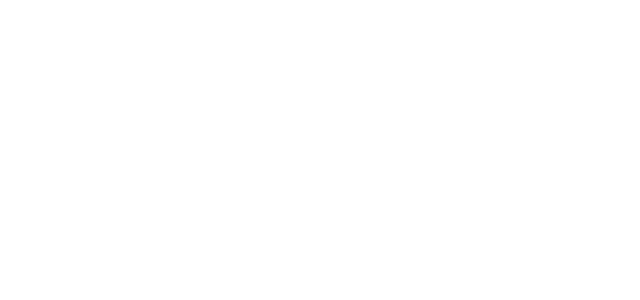
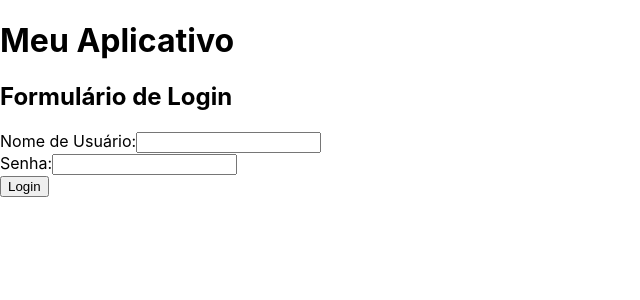
Before and after one commit to andre-rosatto/newtab-newsfinder, a React (Create React App) app: page /login in a window 1280 px wide. Shown: the top 300 px of the page, without its empty margins (0-640 px from the left). Built offline with nearby package versions, Linux system fonts and the light colour scheme.

Commit message:
username & password

```diff
--- a/src/App.js
+++ b/src/App.js
@@ -1,9 +1,15 @@
 import './App.css';
+import React from 'react';
+import ReactDOM from 'react-dom';
+import LoginForm from './components/LoginForm';
 
 export default function App() {
 	return (
-		<div className="App">
-
+		<div>
+			<h1>Meu Aplicativo</h1>
+			<LoginForm />
 		</div>
 	);
 }
+
+ReactDOM.createRoot(document.getElementById('root')).render(<App />);
--- /dev/null
+++ b/src/components/LoginForm.jsx
@@ -0,0 +1,57 @@
+import React, {useState} from "react";
+
+const LoginForm = () => {
+    const [username, setUsername] = useState('');
+    const [password, setPassword] = useState('');
+    const [error, setError] = useState('');
+
+    const handleUsernameChange = (event) => {
+      setUsername(event.target.value);
+    };
+
+    const handlePasswordChange = (event) => {
+      setPassword(event.target.value);
+    };
+
+    const handleSubmit = (event) => {
+      event.preventDefault();
+      // lógica para validar os campos do formulário
+      if (username === 'usuario' && password === 'senha') {
+        // Login bem-sucedido
+        alert('Login bem-sucedido!');
+      } else {
+        // Login falhou
+        setError('Nome de usuário ou senha incorretos');
+      }
+    };
+
+return (
+    <div>
+      <h2>Formulário de Login</h2>
+      {error && <p>{error}</p>}
+      <form onSubmit={handleSubmit}>
+        <div>
+          <label htmlFor="username">Nome de Usuário:</label>
+          <input
+            type="text"
+            id="username"
+            value={username}
+            onChange={handleUsernameChange}
+          />
+        </div>
+        <div>
+          <label htmlFor="password">Senha:</label>
+          <input
+            type="password"
+            id="password"
+            value={password}
+            onChange={handlePasswordChange}
+          />
+        </div>
+        <button type="submit">Login</button>
+      </form>
+    </div>
+  );
+};
+
+export default LoginForm;
```
